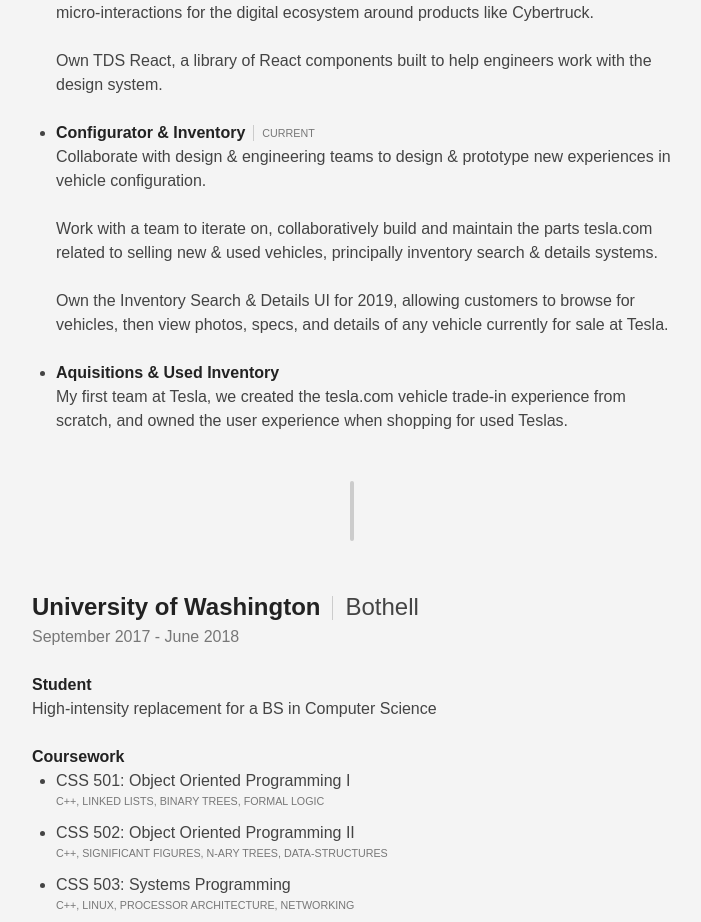
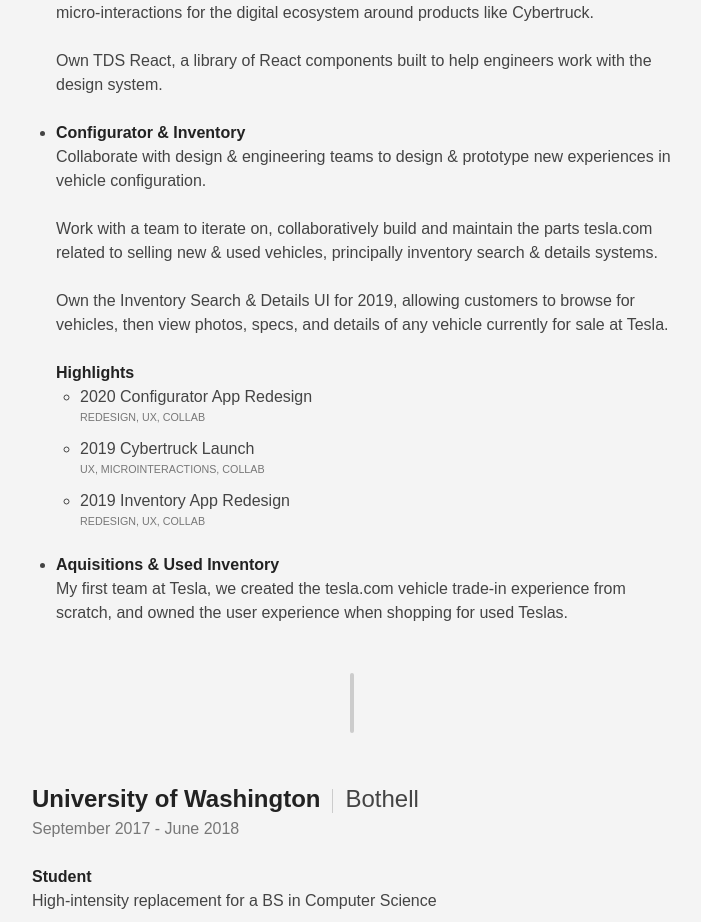
Before and after one commit to GrossDesignCo/mattgross.io, a React app: page / in a window 1280 px wide. Shown: the part 800-1722 px from the top of the page, without its empty margins (288-989 px from the left). Built offline with nearby package versions, Linux system fonts and the light colour scheme; the HTML template or start-up script is replaced by a standard one.

Commit message:
jan 2021 cv update

```diff
--- a/src/common/vars.scss
+++ b/src/common/vars.scss
@@ -13,7 +13,7 @@
   @media (prefers-color-scheme: dark) {
     --background: #333;
     --background-high-contrast: #222;
-    --background-animated: rgba(0, 0, 0, 0.05);
+    --background-animated: rgba(0, 0, 0, 0.15);
 
     --color: #ddd;
     --color-high-contrast: #fff;
--- a/src/components/Website/content/CV.tsx
+++ b/src/components/Website/content/CV.tsx
@@ -39,11 +39,7 @@
         </li>
 
         <li>
-          <h3>
-            Configurator & Inventory
-            <span className="separator" />
-            <span className="text-sub text-light">Current</span>
-          </h3>
+          <h3>Configurator & Inventory</h3>
           <p>
             Collaborate with design & engineering teams to design & prototype
             new experiences in vehicle configuration.
@@ -58,6 +54,22 @@
             to browse for vehicles, then view photos, specs, and details of any
             vehicle currently for sale at Tesla.
           </p>
+
+          <h3>Highlights</h3>
+          <ul className="margin-half">
+            <li>
+              <div>2020 Configurator App Redesign</div>
+              <div className="text-sub">Redesign, UX, Collab</div>
+            </li>
+            <li>
+              <div>2019 Cybertruck Launch</div>
+              <div className="text-sub">UX, Microinteractions, Collab</div>
+            </li>
+            <li>
+              <div>2019 Inventory App Redesign</div>
+              <div className="text-sub">Redesign, UX, Collab</div>
+            </li>
+          </ul>
         </li>
 
         <li>
@@ -341,8 +353,8 @@
             needs, capabilities, and define project scopes.
           </p>
           <p>
-            Spearhead EvenVision’s transition from Fixed-Width to Responsive
-            web development.
+            Spearhead EvenVision’s transition from Fixed-Width to Responsive web
+            development.
           </p>
 
           <h3>Projects</h3>
```
